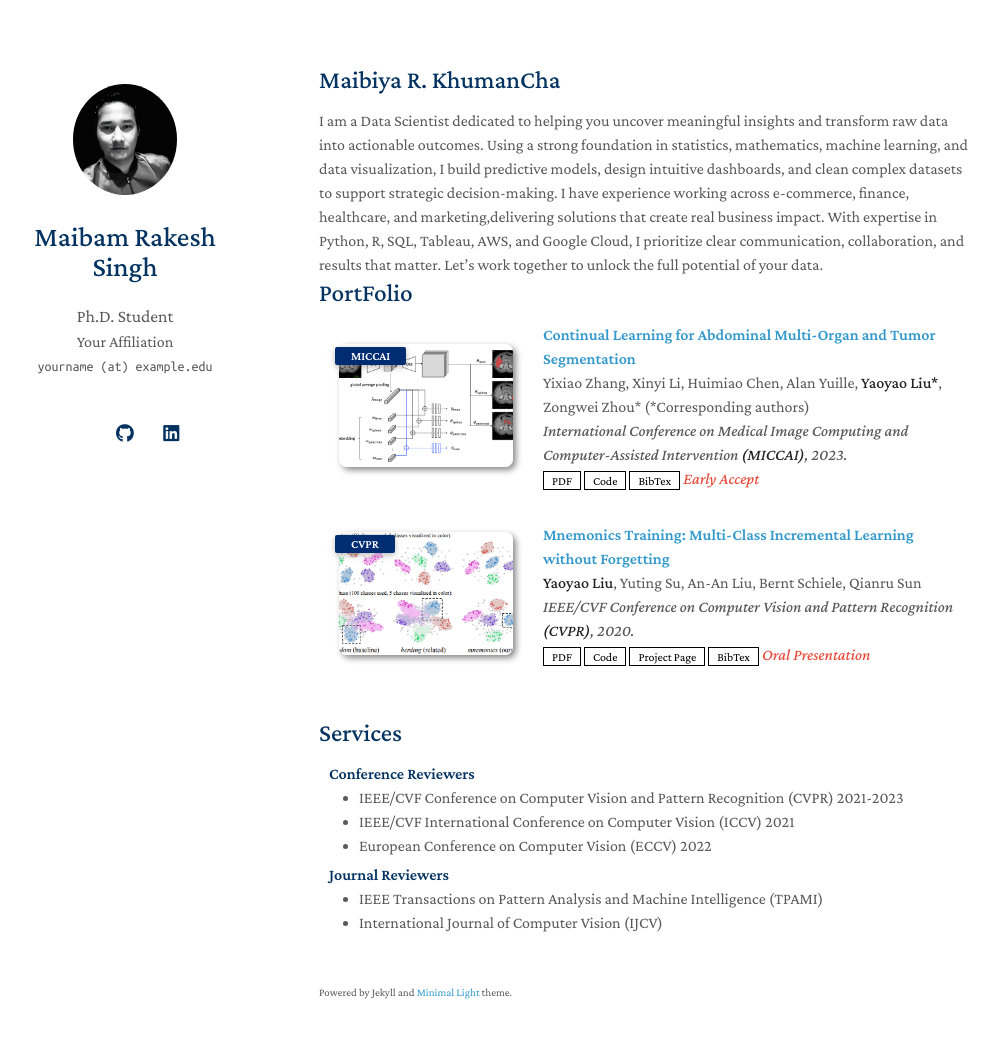
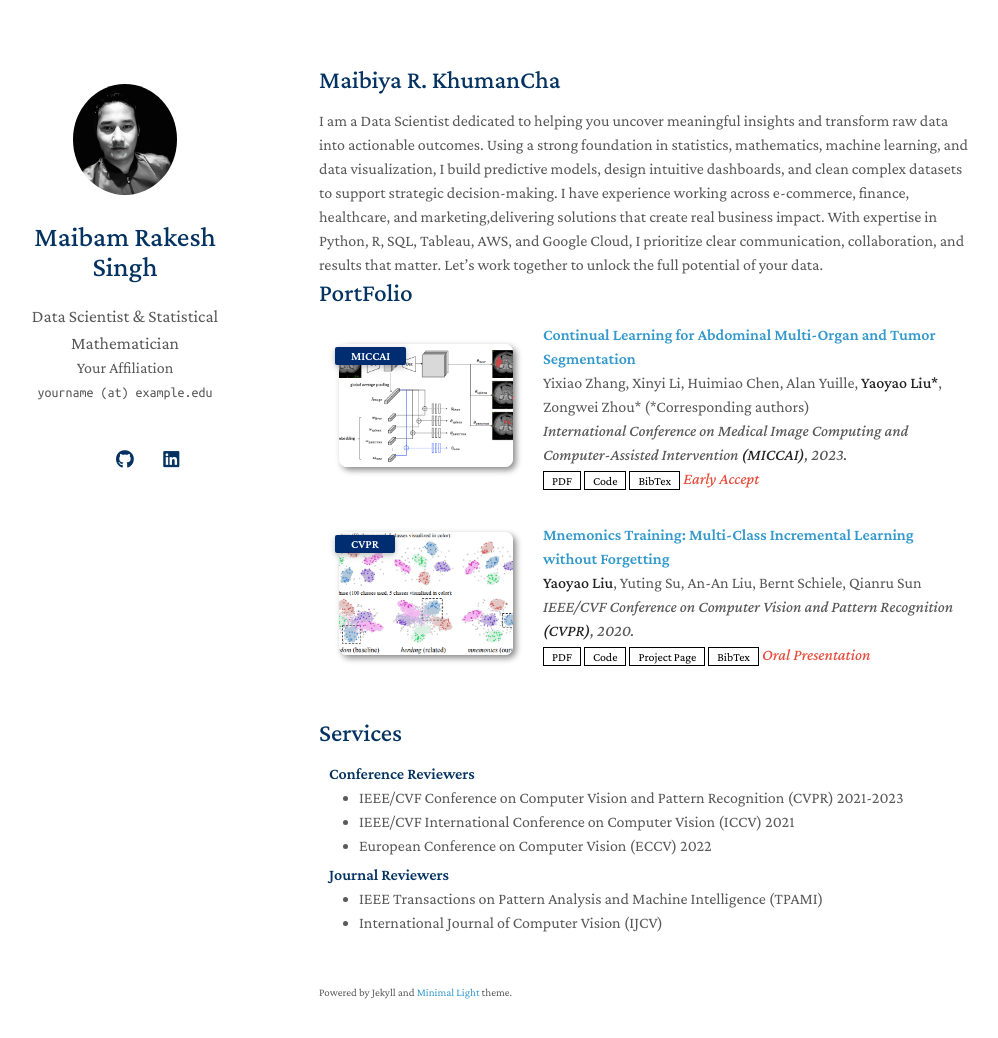
Before and after one commit to maibamrakeshsingh/mimi, a Jekyll site: the page built from index.md, in a window 1280 px wide and 1073 px high. Shown: the top 1038 px of the window, without its empty margins (151-1149 px from the left). Built offline with Jekyll 4.4.1, drawn with Linux system fonts in a browser that asks for light colours; a style sheet for code colours, icons or effects is not loaded; our own code applies the rules of GitHub Pages for plain Markdown files.

Commit message:
Update _config.yml

```diff
--- a/_config.yml
+++ b/_config.yml
@@ -1,6 +1,6 @@
 # Basic Information
 title: Maibam Rakesh Singh
-position: Ph.D. Student
+position: Data Scientist & Statistical Mathematician
 affiliation: Your Affiliation
 email: yourname (at) example.edu
 
```
